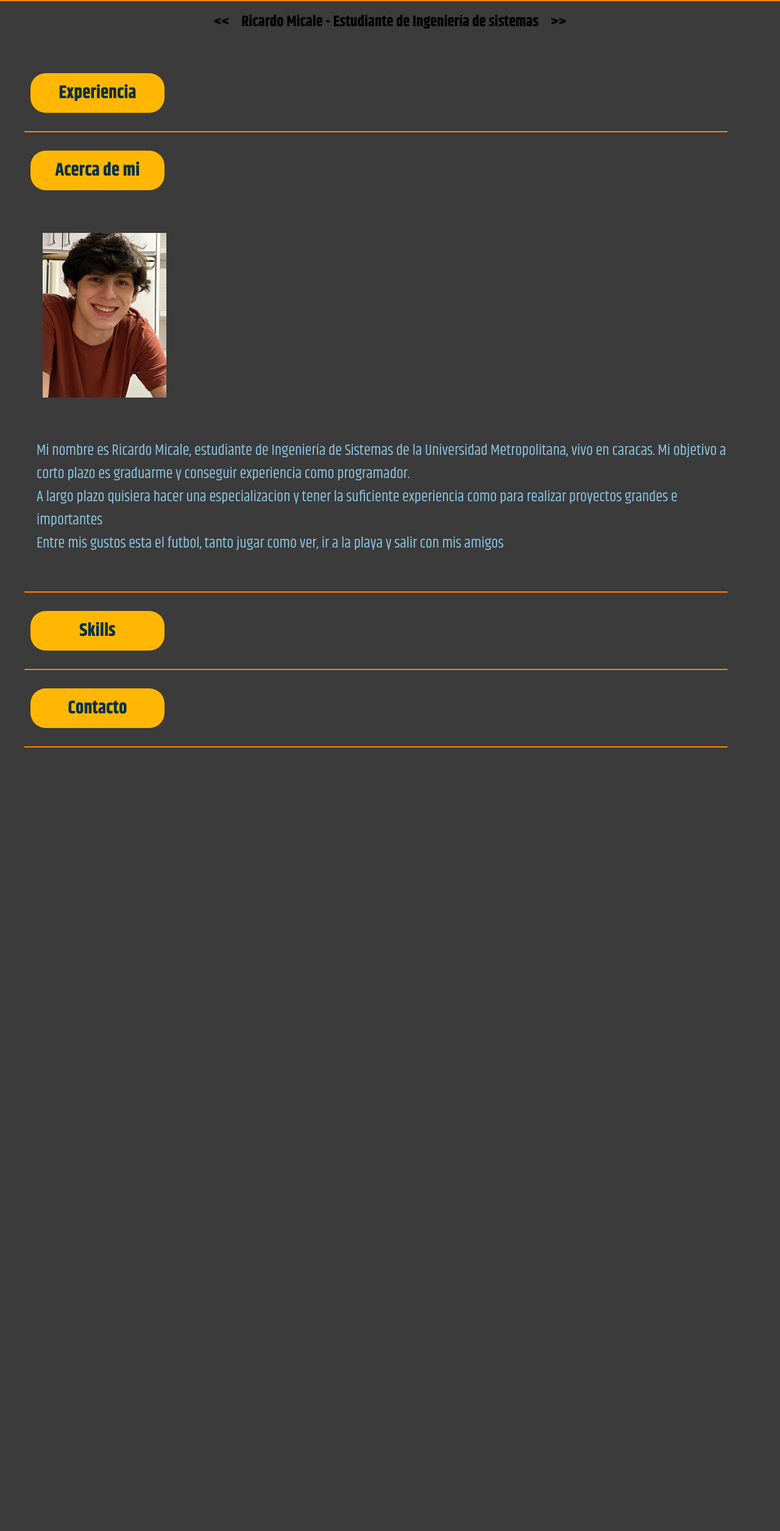
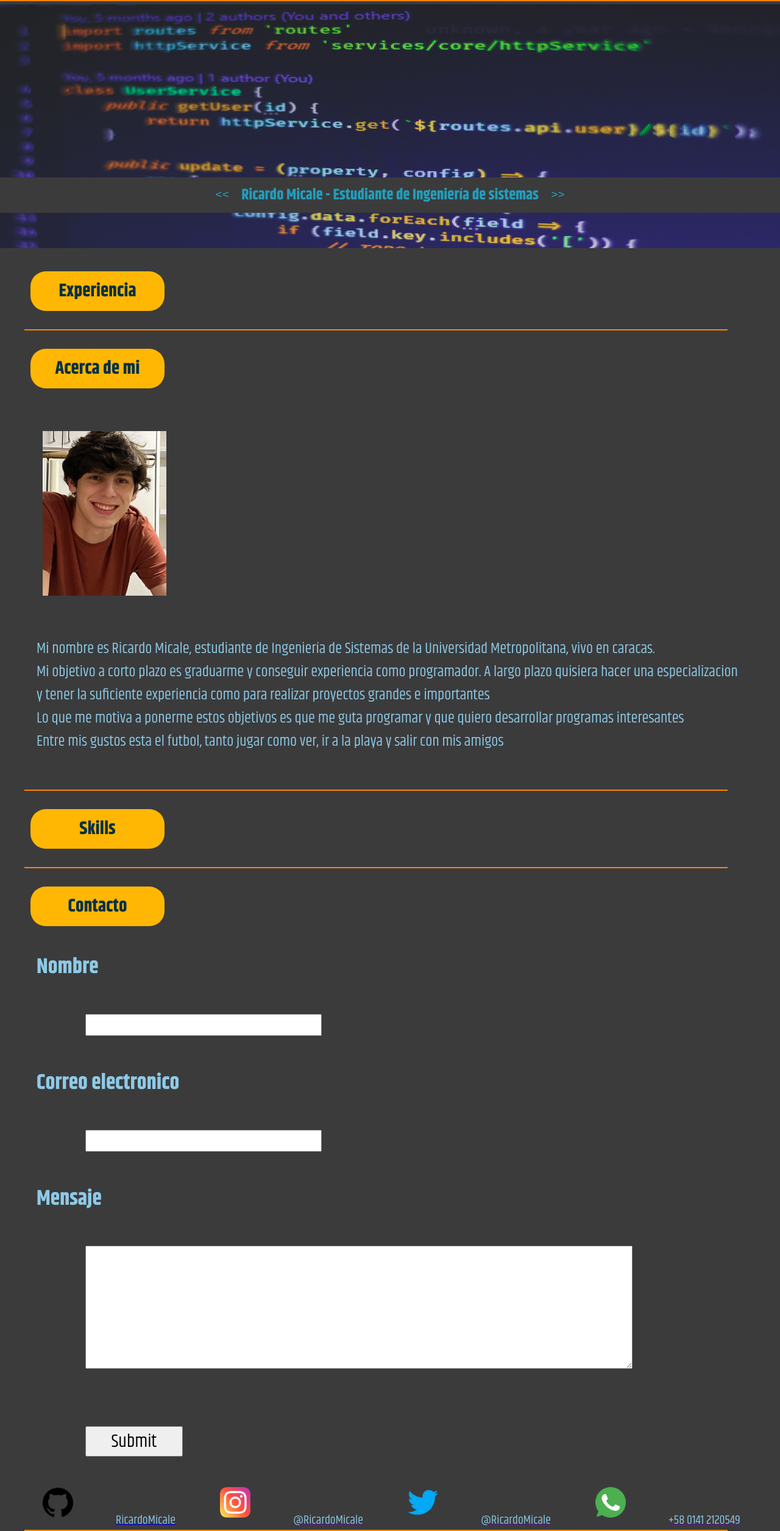
Before and after one commit to RicardoMicale/Microproyecto-Ricardo-Micale, a plain HTML site: page index.html in a window 1280 px wide. Shown: the part 128-2639 px from the top of the page at 61% size. Before the commit the page ends 1354 px from the top, so only its background shows below. Drawn offline with Linux system fonts and the light colour scheme.

Commit message:
form hecho

```diff
--- a/index.html
+++ b/index.html
@@ -10,6 +10,7 @@
     <link href="https://fonts.googleapis.com/css2?family=Khand:wght@400;700&display=swap" rel="stylesheet">
 </head>
 <body>
+    <!--navbar-->
     <div class="navbar-container">
         <div class="navbar">
             <h1>Ricardo Micale</h1>
@@ -19,35 +20,61 @@
             <a href="#contacto">Contacto</a>
         </div>
     </div>
+    <!--Hero-->
     <div id="hero-img">
         <div id="carrousel-nav">
-            <h3 id="prev"><<</h3>
+            <a id="prev"><<</a>
             <h3>Ricardo Micale - Estudiante de Ingeniería de sistemas</h3>
-            <h3 id="next">>></h3>
+            <a id="next">>></a>
         </div>
-        <div id="img"><img src="" alt="" id="imagen"></div>
+        <div id="img"><img src="./imagenes/programacion.jpg" alt="carrousel" id="imagen"></div>
     </div>
+    <!--Experiencia-->
     <div id="exp">
         <div>
             <h2 class="title-container">Experiencia</h2>
         </div>
         <hr class="divider">
     </div>
+    <!--About me-->
     <div id="about-me">
             <h2 class="title-container">Acerca de mi</h2>
             <img src="./imagenes/Ricardo.jpeg" alt="Ricardo Micale">
             <p class="contenido">Mi nombre es Ricardo Micale, estudiante de Ingeniería de Sistemas de la Universidad Metropolitana, vivo en caracas.
-                Mi objetivo a corto plazo es graduarme y conseguir experiencia como programador.
-                <br> A largo plazo quisiera hacer una especializacion y tener la suficiente experiencia como para realizar proyectos grandes e importantes
+                <br> Mi objetivo a corto plazo es graduarme y conseguir experiencia como programador.
+                A largo plazo quisiera hacer una especializacion y tener la suficiente experiencia como para realizar proyectos grandes e importantes
+                <br> Lo que me motiva a ponerme estos objetivos es que me guta programar y que quiero desarrollar programas interesantes
                 <br> Entre mis gustos esta el futbol, tanto jugar como ver, ir a la playa y salir con mis amigos</p>
         <hr class="divider">
     </div>
+    <!--skills-->
     <div id="Skills">
             <h2 class="title-container">Skills</h2>
+            <!-- <p class="skillset" id="py">Python<strong> 70%</strong></p>
+            <p class="skillset" id="java">Java<strong> 65%</strong></p>
+            <p class="skillset" id="html">HTML<strong> 60%</strong></p>
+            <p class="skillset" id="css">CSS<strong> 55%</strong></p>
+            <p class="skillset" id="js">JavaScript<strong> 50%</strong></p> -->
         <hr class="divider">
     </div>
+    <!--Contacto-->
     <div id="Contacto">
-            <h2 class="title-container">Contacto</h2>
+        <h2 class="title-container">Contacto</h2>
+        <form class="form">
+            <h3>Nombre</h3>
+            <input class="inputField" type="text" name="Nombre" id="name">
+            <h3>Correo electronico</h3>
+            <input class="inputField" type="text" name="e-mail" id="email">
+            <h3>Mensaje</h3>
+            <textarea class="inputField" id="msg"></textarea>
+            <input type="submit" id="send">
+        </form>
+        <div class="footer">
+            <a href="https://github.com/RicardoMicale" target="_blank"><img src="./imagenes/github.png" alt="github-logo"><p>RicardoMicale</p></a>
+            <a href=""><img src="./imagenes/instagram.png" alt="intagram-logo"><p>@RicardoMicale</p></a>
+            <a href=""><img src="./imagenes/twitter.png" alt="twitter-logo"><p>@RicardoMicale</p></a>
+            <a href=""><img src="./imagenes/whatsapp.png" alt=""><p>+58 0141 2120549</p></a>
+        </div>
         <hr class="divider">
     </div>
 </body>
--- a/main.js
+++ b/main.js
@@ -1,16 +1,11 @@
-// const prev = document.getElementById(prev);
-// const next = document.getElementById(next);
+const send = document.getElementById('send');
+const nombre = document.getElementById('name');
+const email = document.getElementById('email');
+const mensaje = document.getElementById('msg');
 
-// let numeroImagen = 0;
-
-// next.addEventListener('click', () => {
-//     if(numeroImagen < 3) {
-//         if(numeroImagen === 0) {
-//             document.getElementById(imagen).src = './imagenes/avila.png';
-//         } else if(numeroImagen === 1) {
-//             document.getElementById(imagen).src = './imagenes/'
-//         }
-//     } else {
-//         numeroImagen = 0;
-//     }
-// })
+send.addEventListener('click', () => {
+    console.log(nombre.value);
+    console.log(email.value);
+    console.log(mensaje.value);
+    alert('Mensaje enviado');
+});
--- a/style.css
+++ b/style.css
@@ -1,3 +1,4 @@
+/* variables */
 :root {
     --fondo: #3B3B3C;
     --main: #023047;
@@ -12,11 +13,16 @@
     padding: 0px;
 }
 
+html {
+    overflow-x: hidden;
+}
+
 body {
     background-color: var(--fondo);
     font-family: 'Khand', sans-serif;
 }
 
+/* navbar */
 h1 {
     float: left;
     color: var(--titulos);
@@ -55,6 +61,7 @@ h1 {
     background-color: var(--detalles);
 }
 
+/* Hero */
 #hero-img {
     background-position: center;
     position: relative;
@@ -62,20 +69,45 @@ h1 {
 }
 
 #carrousel-nav {
-    position: relative;
+    position: absolute;
     width: 100%;
     display: flex;
     justify-content: center;
+    width: 100vw;
+    top: 70%;
+    overflow-x: hidden;
+    background-color: var(--fondo);
 }
 
 #carrousel-nav h3 {
     margin: 10px;
     font-size: 25px;
     text-align: center;
-    display: inline;
+    display: flex;
+    color: var(--titulos);
+    opacity: 100%;
 }
 
-.title-container{
+#carrousel-nav a {
+    margin: 10px;
+    font-size: 25px;
+    text-align: center;
+    display: flex;
+    color: var(--titulos);
+    opacity: 100%;
+    cursor: pointer;
+    text-decoration: none;
+    text-emphasis: bold;
+}
+
+#hero-img #img img{
+    width: 100vw;
+    height: 400px;
+}
+
+
+/* about me */
+.title-container {
     background-color: var(--subtitulos);
     border-radius: 25px;
     margin: 30px 50px;
@@ -102,3 +134,74 @@ h1 {
     margin: 40px 70px 0px 70px;
     height: 270px;
 }
+
+/* skills */
+/* #Skills .skillset {
+    margin: 20px 60px;
+    padding: 20px;
+    font-size: 25px;
+    color: var(--texto);
+}
+
+#Skills .skillset strong{
+    margin: 20px 60px;
+    padding: 20px;
+    display: none;
+}
+
+#Skills .skillset:hover {
+    background-color: var(--detalles);
+    color: var(--main);
+    font-weight: bold;
+}
+
+#Skills .skillset:hover strong{
+    background-color: var(--detalles);
+    color: var(--main);
+    font-weight: bold;
+    display: inline;
+    margin-left: 62vw;
+} */
+
+/* contacto */
+
+.form {
+    margin: 40px 60px;
+    font-size: 30px;
+    color: var(--texto);
+}
+
+.inputField {
+    margin: 50px 80px;
+    width: 30vw;
+    font-family: 'Khand', sans-serif;
+    font-size: 21px;
+}
+
+#msg {
+    width: 70vw;
+    height: 200px;
+}
+
+#send {
+    display: flex;
+    margin: 30px 80px;
+    width: 160px;
+    height: 50px;
+    justify-content: center;
+    font-size: 30px;
+    font-family: 'Khand', sans-serif;
+}
+
+.footer p{
+    color: var(--texto);
+    text-align: center;
+    font-size: 20px;
+    display: inline;
+}
+
+.footer img {
+    width: 50px;
+    height: 50px;
+    margin: 10px 70px;
+}
```
Also changed, not shown: imagenes/programacion.jpg (added), imagenes/whatsapp.png (added), 1 other file.
